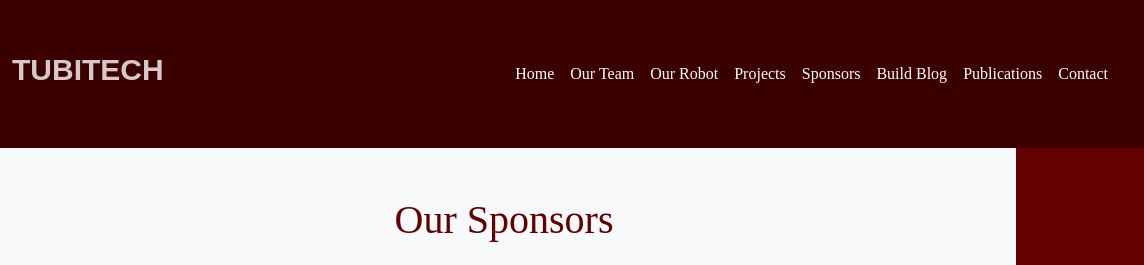
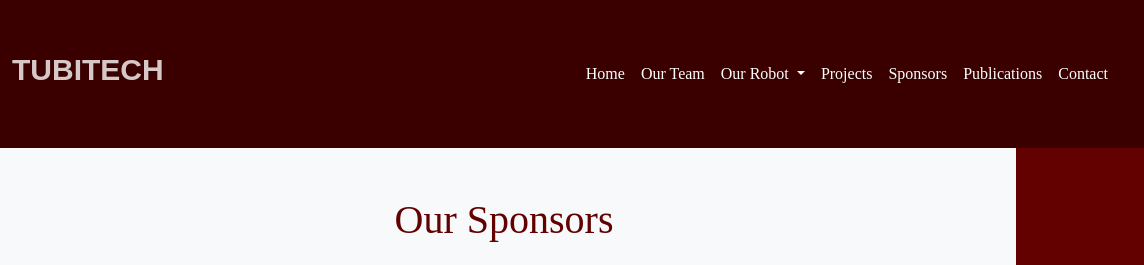
Before and after one commit to Tubitech/tubitech, a plain HTML site: page sponsors.html in a window 1280 px wide. Shown: the top 265 px of the page, 136-1280 px from the left. Drawn offline with nearby package versions, Linux system fonts and the light colour scheme; a web font is replaced by a local one.

Commit message:
Update sponsors.html

```diff
--- a/sponsors.html
+++ b/sponsors.html
@@ -32,11 +32,10 @@
   <body id="body">
      <!-- NAVBAR -->
 
-    <!-- <nav class="navbar navbar-expand-lg bg-danger bg-gradient navbar-dark"> -->
     <nav class="navbar navbar-expand-lg navbar-light">
       <div class="container-fluid">
         <a class="navbar-brand" href="#">
-            <img src="./img/tubitech_logo.png" alt="logo" style=" width: 120px; height: auto;"/>
+          <img src="./img/tubitech_logo.png" alt="logo" style="width: 120px; height: auto;" />
         </a>
         <h5 style="color: #d7c8c8; font-family: 'College', sans-serif; font-size: 30px; text-align: left; font-weight: 600;">TUBITECH</h5>
 
@@ -57,32 +56,34 @@
               <a class="nav-link" aria-current="page" href="./index.html">Home</a>
             </li>
             <li class="nav-item">
-                <a class="nav-link" href="./ourteam.html">our team</a>
+              <a class="nav-link" href="./ourteam.html">Our Team</a>
+            </li>
+            <li class="nav-item dropdown">
+              <a class="nav-link dropdown-toggle" href="#" id="navbarDropdown" role="button" data-bs-toggle="dropdown" aria-expanded="false">
+                Our Robot
+              </a>
+              <ul class="dropdown-menu" aria-labelledby="navbarDropdown">
+                <li><a class="dropdown-item" href="./robot.html">2024 Velox</a></li>
+                <li><a class="dropdown-item" href="./buildblog.html">2025 Ramot Build Blog</a></li>
+              </ul>
             </li>
             <li class="nav-item">
-                <a class="nav-link" href="./robot.html">our robot</a>
-              </li>
-
-              <li class="nav-item">
-                <a class="nav-link" href="./ourwork.html">projects
-                </a>
+              <a class="nav-link" href="./ourwork.html">Projects</a>
             </li>
             <li class="nav-item">
-                <a class="nav-link" href="./sponsors.html">sponsors</a>
+              <a class="nav-link" href="./sponsors.html">Sponsors</a>
             </li>
             <li class="nav-item">
-                <a class="nav-link" href="./buildblog.html">build blog</a>
+              <a class="nav-link" href="./publications.html">Publications</a>
             </li>
             <li class="nav-item">
-                <a class="nav-link" href="./publications.html ">publications</a>
+              <a class="nav-link" href="./contact.html">Contact</a>
             </li>
-              <li class="nav-item">
-                <a class="nav-link" href="#contacts">contact</a>
-              </li>
-
+          </ul>
         </div>
       </div>
     </nav>
+
 
 
     <!-- Robot Features Section -->
```
Lines whose indentation alone changed are shown as unchanged.
